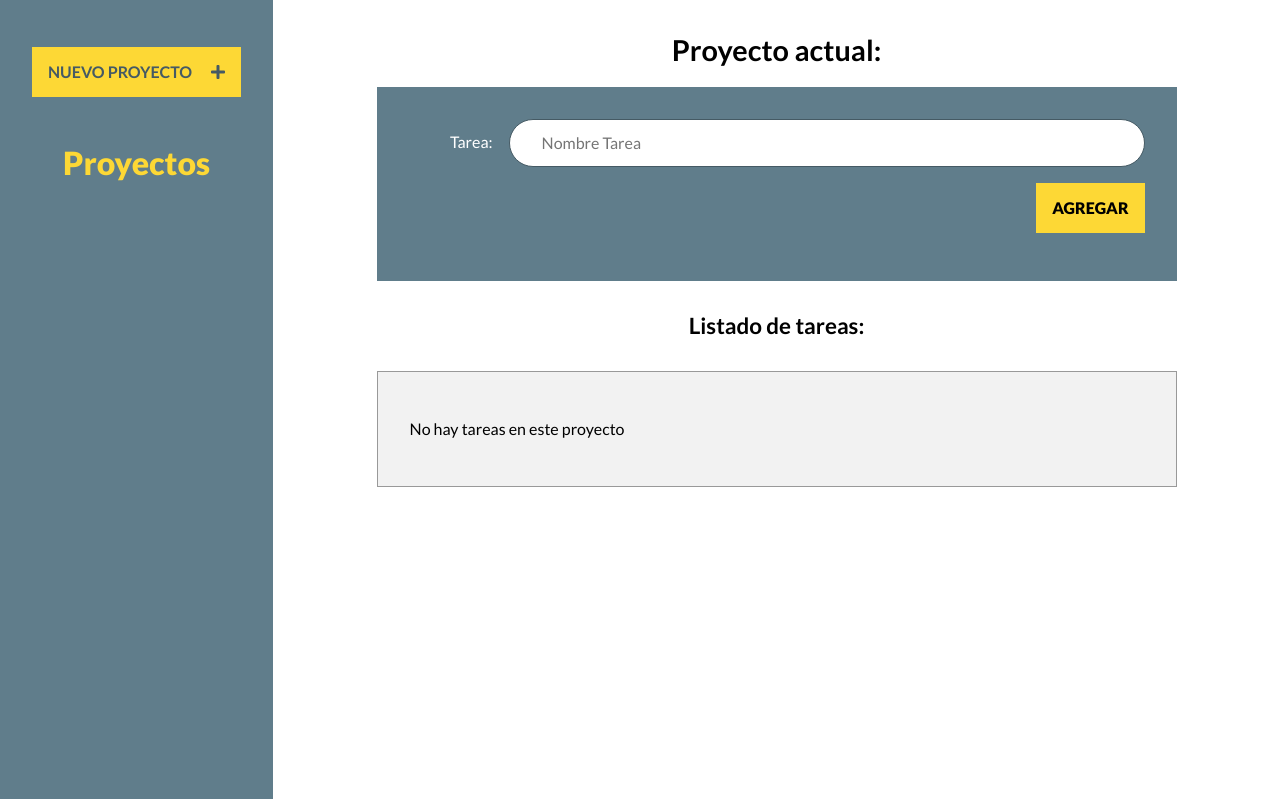
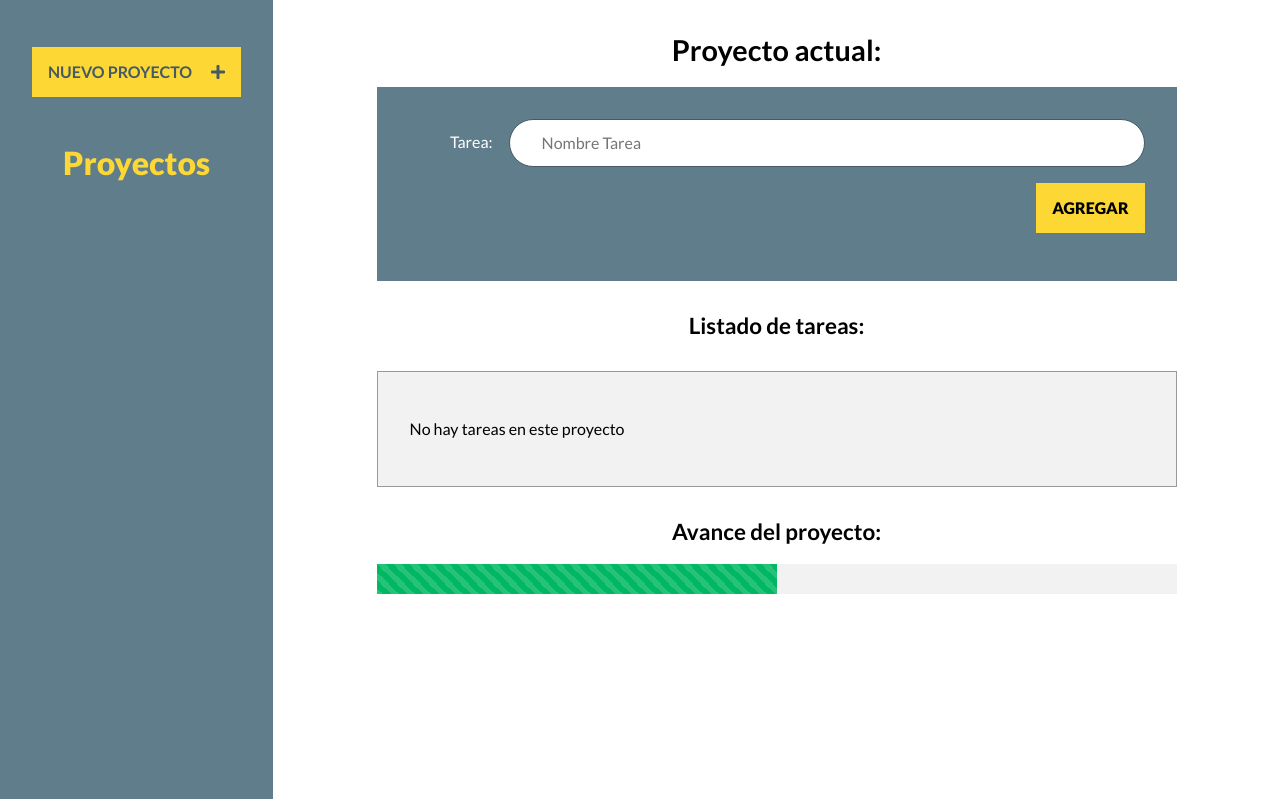
Before and after one commit to skxnxr/uptask, a PHP site: page / in a window 1280 px wide. Shown: the part 61-860 px from the top of the page. Run offline with PHP 8.4, Linux system fonts and the light colour scheme; the visitor is signed in with stand-in values (Sample User, id 1); data that the repository does not hold is empty.

Commit message:
Finalizado el capitulo

```diff
--- a/css/style.css
+++ b/css/style.css
@@ -226,3 +226,21 @@ body.index {
     color: white;
     font-size: 1.2rem;
 }
+
+/** Barra de avance del proyecto */
+.barra-avance{
+    height: 30px;
+
+    width: 90%;
+    margin: 0 auto;
+    max-width: 800px;
+    background-color: #F2F2F2;
+}
+.porcentaje{
+    width: 50%;
+    height: 100%;
+    background-color: #00B762;
+    background-image: linear-gradient(45deg,rgba(255,255,255,.15) 25%,transparent 25%,transparent 50%,rgba(255,255,255,.15) 50%,rgba(255,255,255,.15) 75%,transparent 75%,transparent);
+    background-size: 1rem 1rem;
+    transition: width .5s ease-in-out;
+}
--- a/index.php
+++ b/index.php
@@ -74,6 +74,13 @@
 
             </ul>
         </div>
+        <div class="avance">
+                <h2>Avance del proyecto:</h2>
+                <div class="barra-avance" id="barra-avance">
+                    <div class="porcentaje" id="porcentaje">
+                    </div>
+                </div>
+        </div>
     </main>
 </div><!--.contenedor-->
 
--- a/js/scripts.js
+++ b/js/scripts.js
@@ -4,6 +4,11 @@ eventListeners();
 var listaProyectos = document.querySelector('ul#proyectos');
 
 function eventListeners() {
+    //Document Ready
+    document.addEventListener('DOMContentLoaded', function() {
+        actualizarProgreso();
+    });
+
     // boton para crear proyecto
     document.querySelector('.crear-proyecto a').addEventListener('click', nuevoProyecto);
 
@@ -223,6 +228,9 @@ function agregarTarea(e) {
 
                        // Limpiar el formulario
                        document.querySelector('.agregar-tarea').reset();
+
+                       //Actualizar el progreso de la barra
+                        actualizarProgreso();
                     }
                 }else{
                     //Hubo un error
@@ -312,6 +320,7 @@ function cambiarEstadoTarea(tarea, estado){
     xhr.onload = function() {
         if(this.status === 200) {
             console.log(JSON.parse(xhr.responseText));
+            actualizarProgreso();
         }
     }
     // enviar la petición
@@ -344,9 +353,42 @@ function eliminarTareaBD(tarea) {
             if (listaTareasRestantes.length === 0) {
                 document.querySelector('.listado-pendientes ul').innerHTML = "<p class='lista-vacia'>No hay tareas en este proyecto</p>";
             }
+            //Actualizar el progreso
+            actualizarProgreso();
         }
     }
     // enviar la petición
     xhr.send(datos);
 
 }
+
+//Actualiza el avance del progreso
+function actualizarProgreso() {
+    //console.log('desde actualizar progreso');
+
+    //Obtener todas las tareas
+    const tareas = document.querySelectorAll('li.tarea');
+    //console.log(tareas.length);
+
+    //Obtener las tareas completadas
+    const tareasCompletadas = document.querySelectorAll('i.completo');
+    //console.log(tareasCompletadas.length);
+
+    //Determinar el avance
+    const avance = Math.round((tareasCompletadas.length / tareas.length) * 100);
+    //console.log(avance);
+
+    //asignar el avence a la barra
+     const porcentaje = document.querySelector('#porcentaje');
+     porcentaje.style.width = avance+'%';
+
+    //Mostrar una alerta al completar el 100
+    // if(avance === 100){
+    //     Swal.fire({
+    //         icon: 'success',
+    //         title: 'Felicidades',
+    //         text: 'Proyecto terminado'
+    //       })
+    // }
+
+}
```
